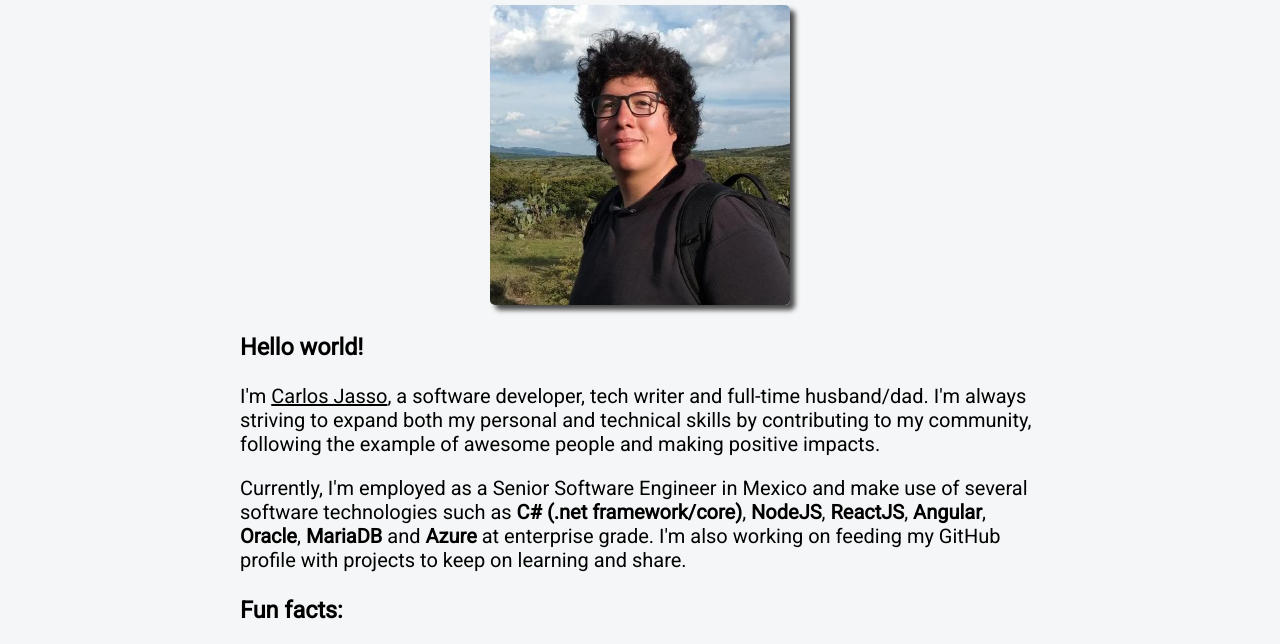
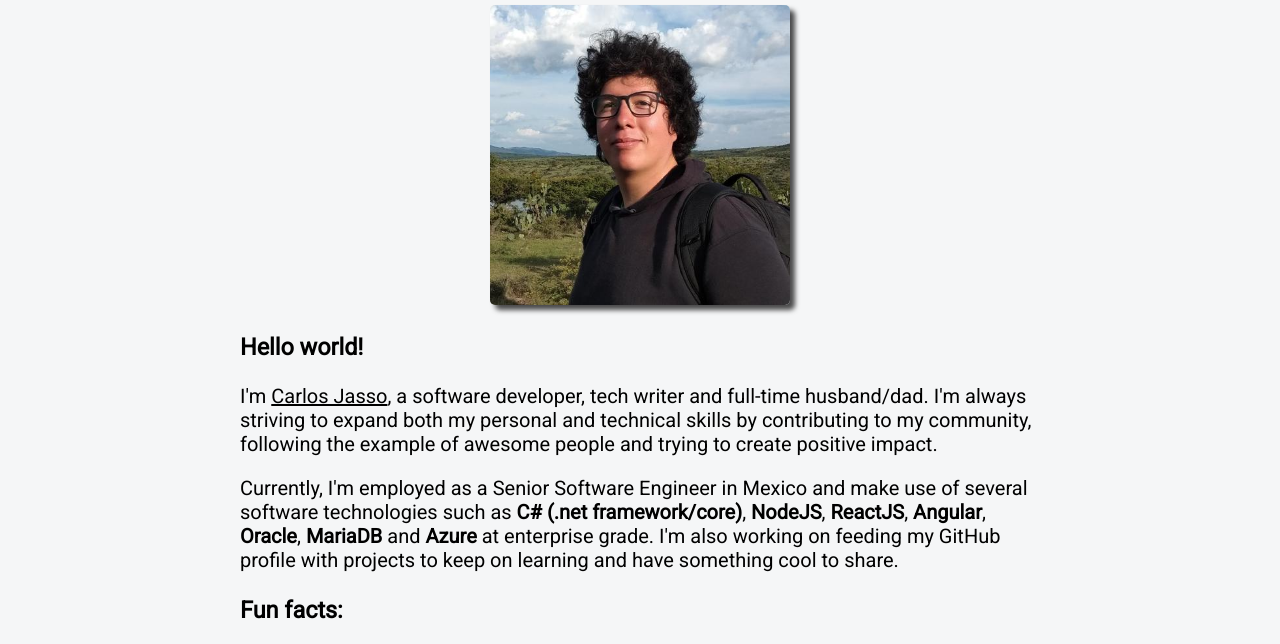
Before and after one commit to carlosjasso/carlosjasso.github.io, a plain HTML site: page about/index.html in a window 1280 px wide. Shown: the part 142-786 px from the top of the page. Drawn offline with Linux system fonts and the light colour scheme.

Commit message:
Modified ABOUT a bit after getting comments

```diff
--- a/about/index.html
+++ b/about/index.html
@@ -23,8 +23,8 @@
                     </section>
                     <section class="text-content">
                         <h3>Hello world!</h3>
-                        <p>I'm <u>Carlos Jasso</u>, a software developer, tech writer and full-time husband/dad. I'm always striving to expand both my personal and technical skills by contributing to my community, following the example of awesome people and making positive impacts.</p>
-                        <p>Currently, I'm employed as a Senior Software Engineer in Mexico and make use of several software technologies such as <b>C# (.net framework/core)</b>, <b>NodeJS</b>, <b>ReactJS</b>, <b>Angular</b>, <b>Oracle</b>, <b>MariaDB</b> and <b>Azure</b> at enterprise grade. I'm also working on feeding my GitHub profile with projects to keep on learning and share.</p>
+                        <p>I'm <u>Carlos Jasso</u>, a software developer, tech writer and full-time husband/dad. I'm always striving to expand both my personal and technical skills by contributing to my community, following the example of awesome people and trying to create positive impact.</p>
+                        <p>Currently, I'm employed as a Senior Software Engineer in Mexico and make use of several software technologies such as <b>C# (.net framework/core)</b>, <b>NodeJS</b>, <b>ReactJS</b>, <b>Angular</b>, <b>Oracle</b>, <b>MariaDB</b> and <b>Azure</b> at enterprise grade. I'm also working on feeding my GitHub profile with projects to keep on learning and have something cool to share.</p>
                         <p>
                             <h3>Fun facts:</h3>
                             <ul>
```
